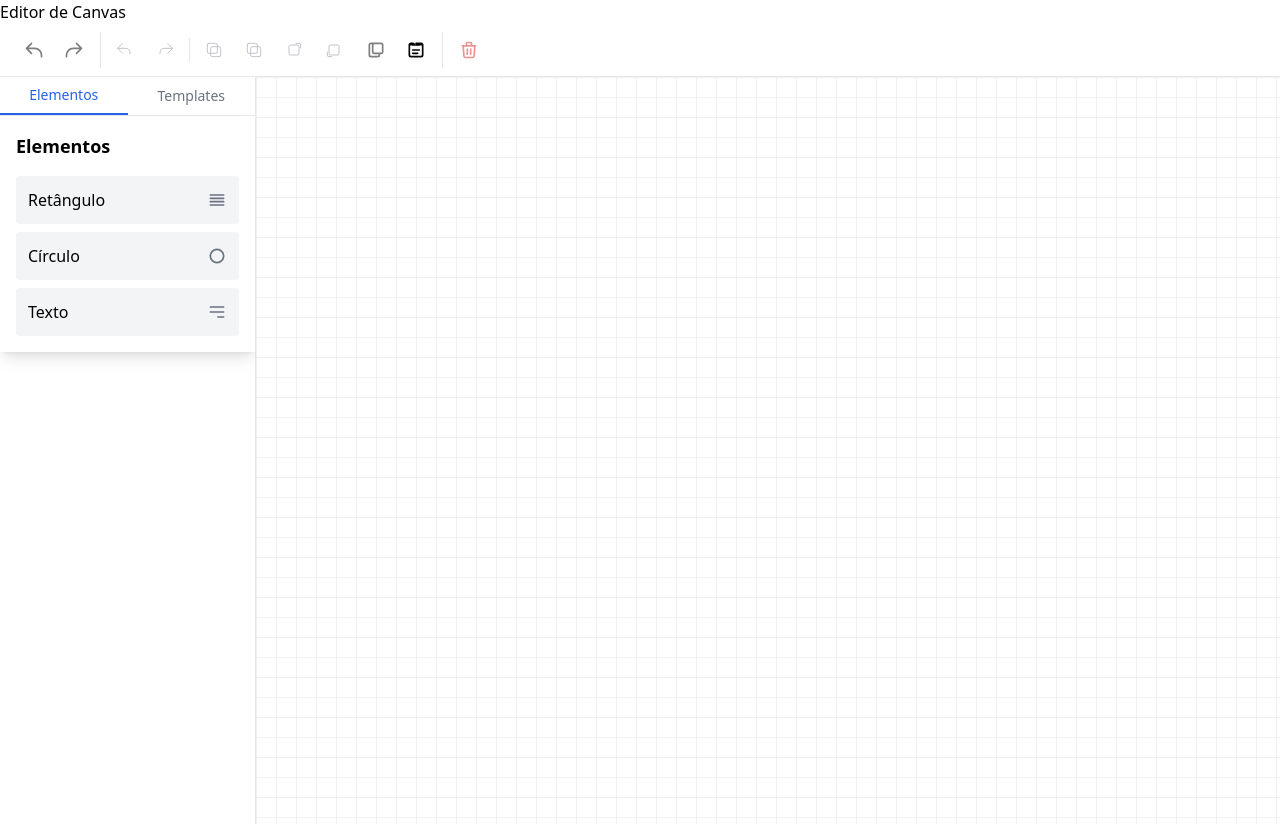
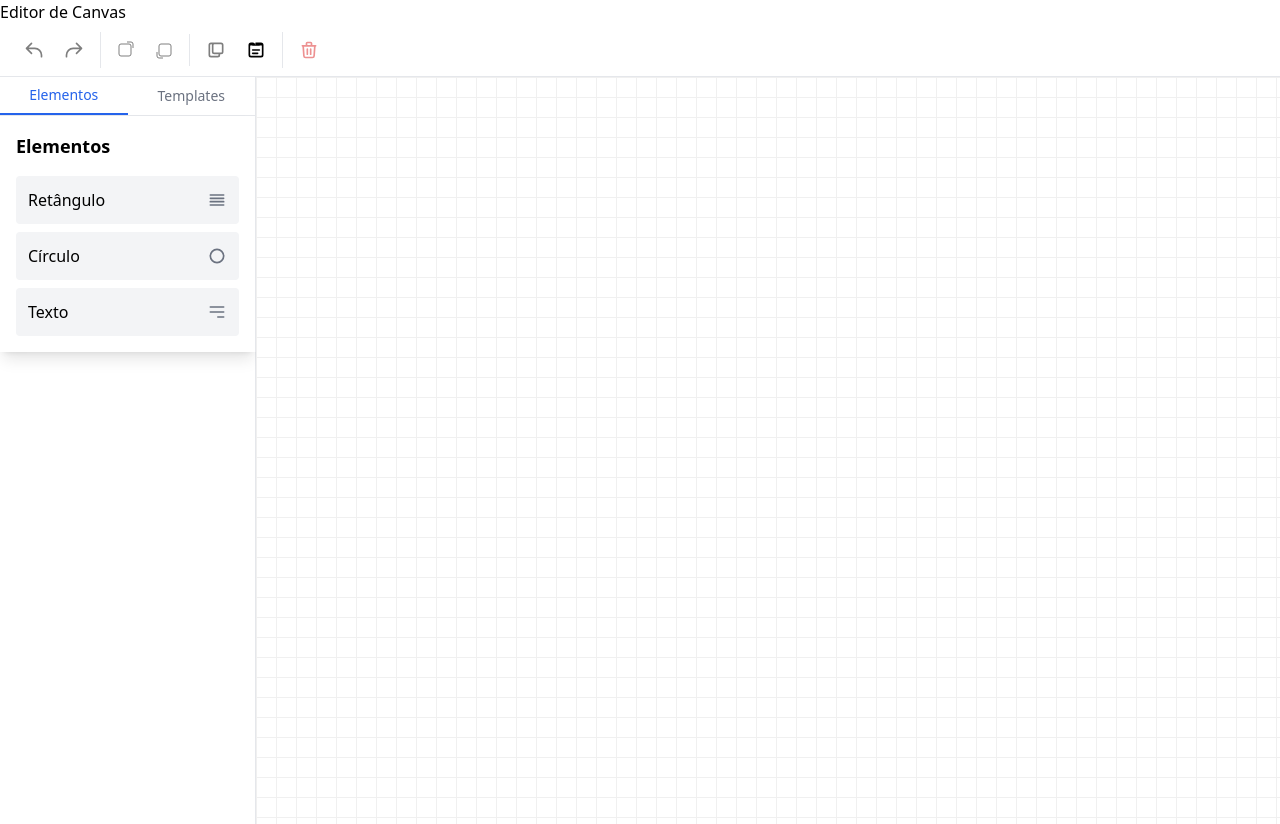
Before and after one commit to callcocam/drr-vue-app, a Vue app: page / in a window 1280 px wide. Built offline with nearby package versions, Linux system fonts and the light colour scheme.

Commit message:
sendBackward

```diff
--- a/src/components/DesignEditor/components/EditorToolbar.vue
+++ b/src/components/DesignEditor/components/EditorToolbar.vue
@@ -46,62 +46,22 @@ const emit = defineEmits([
                 </svg>
             </button>
         </div>
-        <div class="flex items-center space-x-2">
-            <button class="p-1.5 text-gray-500 hover:text-gray-700 disabled:opacity-50 disabled:cursor-not-allowed"
-                :disabled="!canUndo" @click="$emit('undo')" title="Desfazer (Ctrl+Z)">
-                <svg xmlns="http://www.w3.org/2000/svg" class="w-5 h-5" viewBox="0 0 24 24" fill="none"
-                    stroke="currentColor">
-                    <path d="M3 10h10a5 5 0 0 1 5 5v2" />
-                    <path d="M3 10l6 6" />
-                    <path d="M3 10l6-6" />
-                </svg>
-            </button>
-
-            <button class="p-1.5 text-gray-500 hover:text-gray-700 disabled:opacity-50 disabled:cursor-not-allowed"
-                :disabled="!canRedo" @click="$emit('redo')" title="Refazer (Ctrl+Shift+Z)">
-                <svg xmlns="http://www.w3.org/2000/svg" class="w-5 h-5" viewBox="0 0 24 24" fill="none"
-                    stroke="currentColor">
-                    <path d="M21 10H11a5 5 0 0 0-5 5v2" />
-                    <path d="M21 10l-6 6" />
-                    <path d="M21 10l-6-6" />
-                </svg>
-            </button>
-        </div>
-
-        <div class="w-px h-6 bg-gray-200" />
 
         <!-- New Z-Index Controls -->
-        <div class="flex items-center space-x-2">
-            <button class="p-1.5 text-gray-500 hover:text-gray-700 disabled:opacity-50 disabled:cursor-not-allowed"
-                :disabled="!hasSelection" @click="$emit('bring-to-front')" title="Trazer para frente (Ctrl+Shift+])">
-                <svg xmlns="http://www.w3.org/2000/svg" class="w-5 h-5" viewBox="0 0 24 24" fill="none"
-                    stroke="currentColor">
-                    <rect x="4" y="4" width="12" height="12" rx="2" />
-                    <rect x="8" y="8" width="12" height="12" rx="2" />
-                </svg>
-            </button>
+        <div class="flex items-center space-x-2  border-r pr-2">
 
-            <button class="p-1.5 text-gray-500 hover:text-gray-700 disabled:opacity-50 disabled:cursor-not-allowed"
-                :disabled="!hasSelection" @click="$emit('send-to-back')" title="Enviar para trás (Ctrl+Shift+[)">
-                <svg xmlns="http://www.w3.org/2000/svg" class="w-5 h-5" viewBox="0 0 24 24" fill="none"
-                    stroke="currentColor">
-                    <rect x="8" y="8" width="12" height="12" rx="2" />
-                    <rect x="4" y="4" width="12" height="12" rx="2" />
-                </svg>
-            </button>
-
-            <button class="p-1.5 text-gray-500 hover:text-gray-700 disabled:opacity-50 disabled:cursor-not-allowed"
+            <button class="p-1 hover:bg-gray-100 disabled:opacity-50 disabled:cursor-not-allowed transition-colors"
                 :disabled="!hasSelection" @click="$emit('bring-forward')" title="Trazer para frente (Ctrl+])">
-                <svg xmlns="http://www.w3.org/2000/svg" class="w-5 h-5" viewBox="0 0 24 24" fill="none"
+                <svg xmlns="http://www.w3.org/2000/svg" class="w-6 h-6" viewBox="0 0 24 24" fill="none"
                     stroke="currentColor">
                     <rect x="6" y="6" width="12" height="12" rx="2" />
                     <path d="M14 4h4a2 2 0 0 1 2 2v4" />
                 </svg>
             </button>
 
-            <button class="p-1.5 text-gray-500 hover:text-gray-700 disabled:opacity-50 disabled:cursor-not-allowed"
+            <button class="p-1 hover:bg-gray-100 disabled:opacity-50 disabled:cursor-not-allowed transition-colors"
                 :disabled="!hasSelection" @click="$emit('send-backward')" title="Enviar para trás (Ctrl+[)">
-                <svg xmlns="http://www.w3.org/2000/svg" class="w-5 h-5" viewBox="0 0 24 24" fill="none"
+                <svg xmlns="http://www.w3.org/2000/svg" class="w-6 h-6" viewBox="0 0 24 24" fill="none"
                     stroke="currentColor">
                     <rect x="6" y="6" width="12" height="12" rx="2" />
                     <path d="M4 14v4a2 2 0 0 0 2 2h4" />
```
